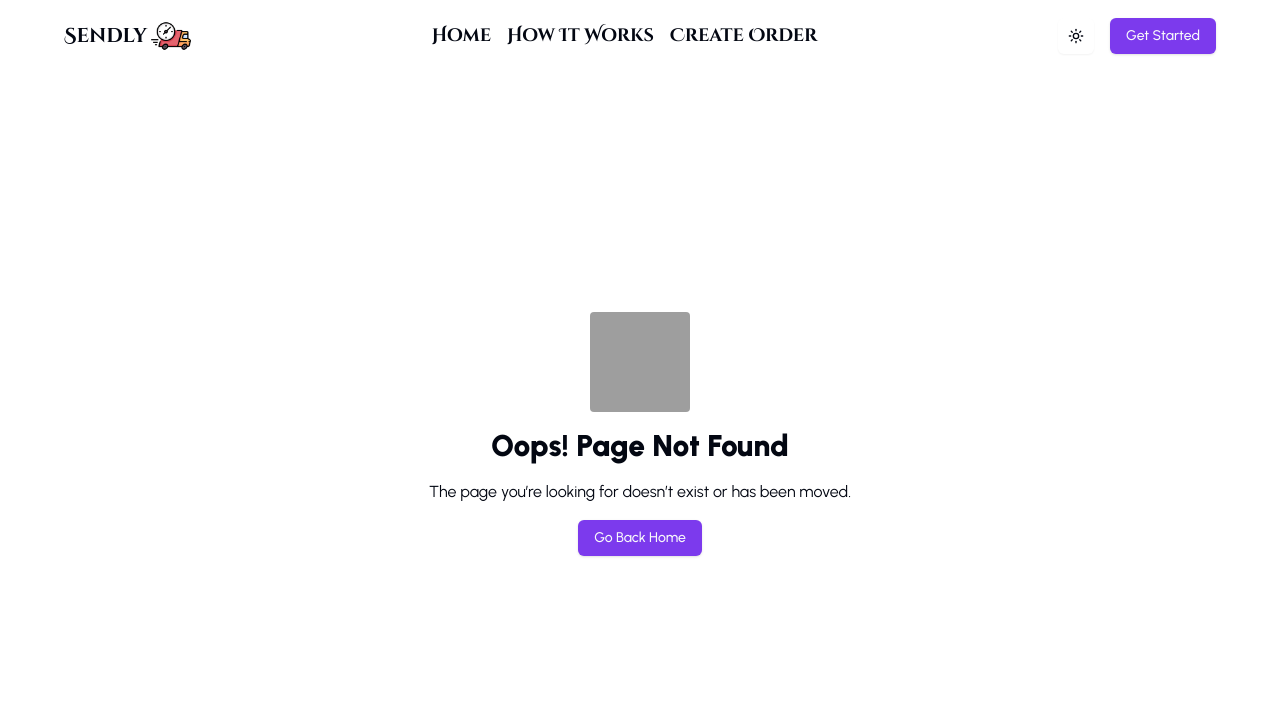
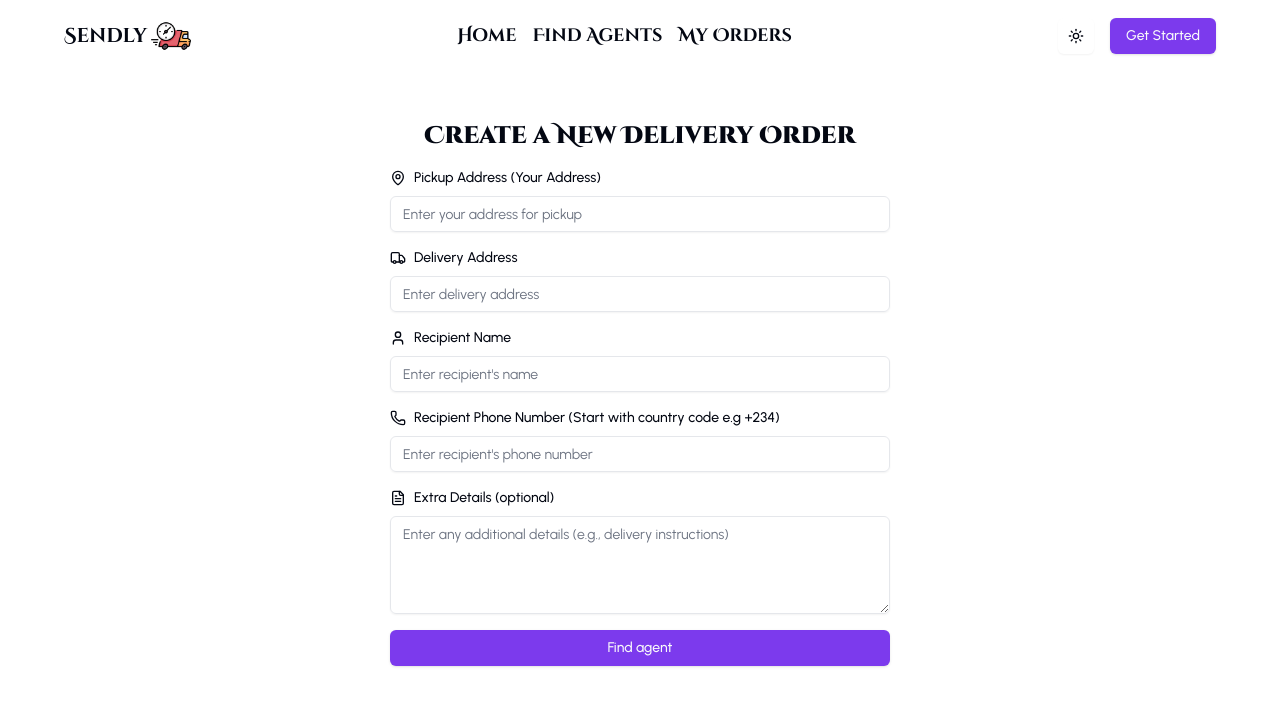
Before and after one commit to clinton401/sendly, a Next.js app: page /find-agents in a window 1280 px wide. Before the commit this address had no page. Shown: the top 706 px of the page. Built offline with nearby package versions, Linux system fonts and the light colour scheme; grey boxes are pictures that could not be loaded.

Commit message:
created a new page to check all your orders

```diff
--- a/app/(protected)/delivery/page.tsx
+++ /dev/null
@@ -1,46 +0,0 @@
-import {FC } from "react";
-import {DeliveryTab} from "@/components/protected/delivery-tab";
-
-import {type Metadata} from "next";
-export const metadata: Metadata = {
-    title: 'Delivery',
-    description: 'Create, track, and manage your deliveries easily. Find the best agents for your goods instantly with Sendly.',
-
-    openGraph: {
-      title: 'Delivery',
-      description: 'Create, track, and manage your deliveries easily. Find the best agents for your goods instantly with Sendly.',
-      url: 'https://sendlyy.vercel.app/delivery',
-      images: [
-        {
-          url: '/delivery.png',
-          width: 1200,
-          height: 627,
-          alt: 'Sendly Delivery',
-        },
-      ],
-      type: 'website',
-    },
-
-    twitter: {
-      card: 'summary_large_image',
-      title: 'Delivery',
-      description: 'Track your orders and find reliable agents for your delivery with Sendly.',
-      images: [
-        {
-          url: '/delivery.png',
-          alt: 'Sendly Delivery',
-        },
-      ],
-    },
-  };
-
-const Deliveries: FC = () => {
-    return <main className="px-hz w-full flex-col flex gap-y-8 pt-[120px] pb-16">
-        {/* <h1 className={`${cinzel.className} text-3xl font-black`}>
-        Delivery Services
-        </h1> */}
-        <DeliveryTab/>
-    </main>
-}
-
-export default Deliveries;
--- /dev/null
+++ b/app/(protected)/find-agents/page.tsx
@@ -0,0 +1,47 @@
+import {FC } from "react";
+import {DeliveryTab} from "@/components/protected/delivery-tab";
+
+import {type Metadata} from "next";
+export const metadata: Metadata = {
+  title: 'Find Agents',
+  description: 'Easily locate trusted delivery agents for your goods with Sendly. Find the best agents instantly and hassle-free.',
+
+  openGraph: {
+    title: 'Find Agents',
+    description: 'Easily locate trusted delivery agents for your goods with Sendly. Find the best agents instantly and hassle-free.',
+    url: 'https://sendlyy.vercel.app/find-agents',
+    images: [
+      {
+        url: '/find-agents.png',
+        width: 1200,
+        height: 627,
+        alt: 'Sendly Find Agents',
+      },
+    ],
+    type: 'website',
+  },
+
+  twitter: {
+    card: 'summary_large_image',
+    title: 'Find Agents',
+    description: 'Find trusted delivery agents for your goods instantly with Sendly.',
+    images: [
+      {
+        url: '/find-agents.png',
+        alt: 'Sendly Find Agents',
+      },
+    ],
+  },
+};
+
+
+const Deliveries: FC = () => {
+    return <main className="px-hz w-full flex-col flex gap-y-8 pt-[120px] pb-16">
+        {/* <h1 className={`${cinzel.className} text-3xl font-black`}>
+        Delivery Services
+        </h1> */}
+        <DeliveryTab/>
+    </main>
+}
+
+export default Deliveries;
--- /dev/null
+++ b/app/(protected)/my-orders/page.tsx
@@ -0,0 +1,44 @@
+import React from "react";
+import { TrackOrder } from "@/components/protected/track-order";
+import {type Metadata} from "next";
+export const metadata: Metadata = {
+    title: 'My Orders',
+    description: 'Manage and track all your orders seamlessly with Sendly. Keep up-to-date with your delivery statuses effortlessly.',
+
+    openGraph: {
+      title: 'My Orders',
+      description: 'Manage and track all your orders seamlessly with Sendly. Keep up-to-date with your delivery statuses effortlessly.',
+      url: 'https://sendlyy.vercel.app/my-orders',
+      images: [
+        {
+          url: '/my-orders.png',
+          width: 1200,
+          height: 627,
+          alt: 'Sendly My Orders',
+        },
+      ],
+      type: 'website',
+    },
+
+    twitter: {
+      card: 'summary_large_image',
+      title: 'My Orders',
+      description: 'Track and manage your orders effortlessly with Sendly.',
+      images: [
+        {
+          url: '/my-orders.png',
+          alt: 'Sendly My Orders',
+        },
+      ],
+    },
+  };
+
+const MyOrderPage = () => {
+  return (
+    <main className="px-hz w-full items-center justify-center flex gap-y-8 pt-[120px] pb-16">
+        <TrackOrder />
+    </main>
+  );
+};
+
+export default MyOrderPage;
--- a/app/layout.tsx
+++ b/app/layout.tsx
@@ -3,7 +3,8 @@ import {Urbanist} from "next/font/google"
 import { ThemeProvider } from "@/components/theme-provider";
 import {Navbar} from "@/components/navbar"
 import "./globals.css";
-import { Toaster } from "@/components/ui/toaster"
+import { Toaster } from "@/components/ui/toaster";
+import { ContextProvider } from "@/components/context-provider";
 const urbanist = Urbanist({ subsets: ["latin"], weight: ["100", "200" ,"300" , "400"  , "500", "600", "700", "800",  "900" ] });
 
 export const metadata: Metadata = {
@@ -58,8 +59,11 @@ export default function RootLayout({
             enableSystem
             disableTransitionOnChange
           ><Toaster/>
+           <ContextProvider>
             <Navbar />
             {children}
+           </ContextProvider>
+
           </ThemeProvider>
       </body>
     </html>
--- a/app/page.tsx
+++ b/app/page.tsx
@@ -72,7 +72,7 @@ const App: FC = () => {
             Experience hassle-free logistics with real-time tracking and
             competitive pricing.
           </p>
-          <Button asChild size="lg" className="w-full md:w-[150px]">
+          <Button asChild size="lg" className="w-full md:w-[200px] py-4">
             <Link href="/register">Get Started</Link>
           </Button>
         </div>
--- /dev/null
+++ b/components/context-provider.tsx
@@ -0,0 +1,54 @@
+"use client"
+import {FC, ReactNode, createContext, Dispatch, SetStateAction, useState, useEffect} from 'react';
+export enum OrderStatus  {
+    PENDING = "PENDING",
+    MATCHED = "MATCHED",
+    CANCELLED = "CANCELLED"
+}
+export type Order = {
+    orderId: number;
+    pickupAddress: string;
+    deliveryAddress: string;
+    recipientName: string;
+    recipientPhone: string;
+    extra?: string;
+    orderStatus: OrderStatus;
+    creationDate: Date;
+    deliveryFee?: number;
+    agentDetails: {
+      name: string;
+      contact: string;
+    };
+  };
+type AppContextType = {
+orders: Order[],
+setOrders: Dispatch<SetStateAction<Order[]>>
+}
+
+export const appContext = createContext<AppContextType>({
+    orders: [],
+    setOrders: () => {},
+})
+export const ContextProvider: FC<{children: ReactNode}> = ({children}) => {
+       const [orders, setOrders] = useState<Order[]>([]);
+       useEffect(() => {
+        const timer = setTimeout(() => {
+          setOrders((prevOrders) =>
+            prevOrders.map((order) =>
+              order.orderStatus === OrderStatus.PENDING
+                ? { ...order, orderStatus: OrderStatus.MATCHED }
+                : order
+            )
+          );
+        }, 10000);
+
+        return () => clearTimeout(timer);
+      }, [orders]);
+       const values ={
+        orders,
+        setOrders
+       }
+  return (
+    <appContext.Provider value={values}>{children}</appContext.Provider>
+  )
+}
--- a/components/images.tsx
+++ b/components/images.tsx
@@ -21,7 +21,7 @@ export const Images: FC<ImagesProps> = ({ url, alt, contain = false, gif = false
         alt={alt}
         placeholder={typeof url === "object" && gif  ? "blur" : "empty"}
         sizes="(max-width: 768px) 100vw, (max-width: 1200px) 50vw, 33vw"
-        className={`w-full h-full ${contain? "object-contain": "object-cover"}  overflow-hidden rounded object-center `}
+        className={`w-full h-full ${contain? "object-contain": "object-cover"}   overflow-hidden rounded object-center `}
         fill={true}
         onLoad={() => setIsLoading(false)}
       />
--- a/components/navbar.tsx
+++ b/components/navbar.tsx
@@ -4,11 +4,11 @@ import logo from "../public/logo.png";
 import Link from "next/link";
 import { Images } from "@/components/images";
 import { cinzel } from "@/lib/fonts";
-import {Button} from "@/components/ui/button";
-import {ModeToggle} from "@/components/mode-toggle";
-import { Divide as Hamburger } from 'hamburger-react';
-import {motion, AnimatePresence} from "motion/react";
-import {hamMenu} from "@/lib/motion";
+import { Button } from "@/components/ui/button";
+import { ModeToggle } from "@/components/mode-toggle";
+import { Divide as Hamburger } from "hamburger-react";
+import { motion, AnimatePresence } from "motion/react";
+import { hamMenu } from "@/lib/motion";
 export const Navbar: FC = () => {
   const [isOpen, setOpen] = useState(false);
   useEffect(() => {
@@ -25,10 +25,9 @@ export const Navbar: FC = () => {
   };
   const links = [
     { name: "Home", url: "/" },
-    { name: "How It Works ", url: "/#howitworks" },
-    // { name: "Testimonials", url: "/#testimonials" },
+    { name: "Find Agents ", url: "/find-agents" },
 
-    { name: "Create Order", url: "/delivery" },
+    { name: "My Orders", url: "/my-orders" },
   ];
 
   return (
@@ -47,23 +46,28 @@ export const Navbar: FC = () => {
         </nav>
         <nav className="hidden md:flex ">
           <ul className="flex items-center gap-4">
-            {links.map(link => {
+            {links.map((link) => {
               return (
-                    <li key={link.name}><Link href={link.url} className={`text-lg font-bold ${cinzel.className} hover:text-primary transition-colors ease-in duration-200`}>{link.name}</Link></li>
-                )
+                <li key={link.name}>
+                  <Link
+                    href={link.url}
+                    className={`text-lg font-bold ${cinzel.className} hover:text-primary transition-colors ease-in duration-200`}
+                  >
+                    {link.name}
+                  </Link>
+                </li>
+              );
             })}
           </ul>
         </nav>
         <nav className="hidden md:flex items-center gap-4 ">
-
-        <ModeToggle/>
-            <Button asChild >
+          <ModeToggle />
+          <Button asChild>
             <Link href="/register">Get Started</Link>
           </Button>
         </nav>
         <nav className="flex md:hidden items-center gap-4">
-
-        <ModeToggle/>
+          <ModeToggle />
           <Hamburger
             toggled={isOpen}
             toggle={setOpen}
@@ -74,27 +78,36 @@ export const Navbar: FC = () => {
           />
         </nav>
         <AnimatePresence>
-            {isOpen &&  <motion.div variants={hamMenu} initial="hidden" animate="visible" exit="exit" key="hamMenu" className="absolute mobile_ham_menu md:hidden p-4 bg-background  w-full rounded-md border left-0">
+          {isOpen && (
+            <motion.div
+              variants={hamMenu}
+              initial="hidden"
+              animate="visible"
+              exit="exit"
+              key="hamMenu"
+              className="absolute mobile_ham_menu md:hidden p-4 bg-background  w-full rounded-md border left-0"
+            >
               <ul className="w-full text-lg font-semibol flex flex-col  gap-4">
-            {links.map(link => {
-                return <li key={link.name}>
-                    <Link href={link.url} onClick={modalHandler}>{link.name}</Link>
+                {links.map((link) => {
+                  return (
+                    <li key={link.name}>
+                      <Link href={link.url} onClick={modalHandler}>
+                        {link.name}
+                      </Link>
                     </li>
+                  );
                 })}
                 <li className="flex items-center w-full justify-between gap-x-2 gap-y-4 flex-wrap">
-
-            <Button asChild >
+                  <Button asChild>
                     <Link href="/register">Get Started</Link>
                   </Button>
-            <ModeToggle/>
+                  <ModeToggle />
                 </li>
               </ul>
-      </motion.div>}
+            </motion.div>
+          )}
         </AnimatePresence>
-
       </div>
-
-
     </header>
   );
 };
--- a/components/protected/create-delivery.tsx
+++ b/components/protected/create-delivery.tsx
@@ -1,4 +1,4 @@
-import { useState, FC, Dispatch, SetStateAction } from "react";
+import { useState, FC } from "react";
 import { cinzel } from "@/lib/fonts";
 import { MapPin, User, Phone, FileText, Truck } from "lucide-react";
 import { Input } from "@/components/ui/input";
@@ -11,11 +11,9 @@ type InputType = React.ChangeEvent<HTMLInputElement>;
 type TextareaType = React.ChangeEvent<HTMLTextAreaElement>;
 type CreateDeliveryProps = {
   ordersHandler: (details: DeliveryDetailsType) => void;
-  setTab: Dispatch<SetStateAction<"CREATE" | "TRACK">>;
 };
 export const CreateDelivery: FC<CreateDeliveryProps> = ({
   ordersHandler,
-  setTab,
 }) => {
   const [isPending, setIsPending] = useState(false);
   const [deliveryData, setDeliveryData] = useState({
@@ -79,7 +77,6 @@ export const CreateDelivery: FC<CreateDeliveryProps> = ({
         recipientPhone: "",
         extra: "",
       });
-      setTab("TRACK");
       window.scrollTo({
         top: 0,
         behavior: 'smooth',
@@ -179,8 +176,8 @@ export const CreateDelivery: FC<CreateDeliveryProps> = ({
         </div>
         <LoadingButton
           isPending={isPending}
-          message="Submit Order"
-          loadingText="Searching for agents.."
+          message="Find agent"
+          // loadingText="Searching for agents.."
         />
       </form>
     </div>
--- a/components/protected/delivery-tab.tsx
+++ b/components/protected/delivery-tab.tsx
@@ -1,73 +1,33 @@
 "use client";
-import { FC, useState, useEffect } from "react";
-import { Button } from "@/components/ui/button";
+import { FC, useState, useEffect, useContext } from "react";
 import { motion, AnimatePresence } from "motion/react";
-import { Package, Truck } from "lucide-react";
 import { hamMenu } from "@/lib/motion";
-import {CreateDelivery} from "@/components/protected/create-delivery";
-import {TrackOrder} from "@/components/protected/track-order";
-export enum OrderStatus  {
-    PENDING = "PENDING",
-    MATCHED = "MATCHED",
-    CANCELLED = "CANCELLED"
-}
-export type Order = {
-    orderId: number;
-    pickupAddress: string;
-    deliveryAddress: string;
-    recipientName: string;
-    recipientPhone: string;
-    extra?: string;
-    orderStatus: OrderStatus.PENDING | OrderStatus.MATCHED | OrderStatus.CANCELLED;
-    creationDate: Date;
-    deliveryFee?: number;
-    agentDetails: {
-      name: string;
-      contact: string;
-    };
-  };
+import { CreateDelivery } from "@/components/protected/create-delivery";
+import { appContext, OrderStatus } from "@/components/context-provider";
+
 export type DeliveryDetailsType = {
   pickupAddress: string;
   deliveryAddress: string;
   recipientName: string;
   recipientPhone: string;
   extraDetails?: string;
-  }
+};
 
 export const DeliveryTab: FC = () => {
-  const [tab, setTab] = useState<"CREATE" | "TRACK">("CREATE");
-  const [orders, setOrders] = useState<Order[]>([]);
+  const { orders, setOrders } = useContext(appContext);
 
-  const [viewMore, setViewMore] = useState(false)
   const scrollToTop = () => {
     window.scrollTo({
       top: 0,
-        behavior: 'smooth',
+      behavior: "smooth",
     });
-  }
-  const tabHandler = (value: "CREATE" | "TRACK") => {
-    setTab(value);
-    scrollToTop()
   };
+
   useEffect(() => {
-    scrollToTop()
-  }, [])
-  useEffect(() => {
-    const timer = setTimeout(() => {
-      setOrders((prevOrders) =>
-        prevOrders.map((order) =>
-          order.orderStatus === OrderStatus.PENDING
-            ? { ...order, orderStatus: OrderStatus.MATCHED }
-            : order
-        )
-      );
-    }, 10000);
-
-    return () => clearTimeout(timer);
-  }, [orders]);
+    scrollToTop();
+  }, []);
 
   const ordersHandler = (details: DeliveryDetailsType) => {
-
     const newOrder = {
       ...details,
       orderId: orders.length + 1,
@@ -77,62 +37,27 @@ orderStatus: OrderStatus.PENDING,
         name: "Jane Smith",
         contact: "+2348012345678",
       },
-
-
-    }
-    setOrders(prev => {
-        return [
-
-            newOrder,
-            ...prev
-        ]
-    })
-  }
-
+    };
+    setOrders((prev) => {
+      return [newOrder, ...prev];
+    });
+  };
 
   return (
     <div className="w-full flex flex-col  ">
-      <section className="w-full flex items-center justify-center ">
-        <div className="flex items-center flex-wrap text-foreground  gap-1 justify-center p-1 rounded-lg bg-secondary max-w-[400px] w-full">
-          <Button
-            className={`${
-              tab === "CREATE"
-                ? "bg-primary"
-                : "hover:bg-transparent bg-secondary"
-            } transtition-colors duration-300 ease-in items-center delivery_tab_btn p-2 text-sm text-foreground`}
-            onClick={() => tabHandler("CREATE")}
-          >
-            <Package className="mr-1" /> Create Order
-          </Button>
-          <Button
-            className={`${
-              tab === "TRACK"
-                ? "bg-primary"
-                : "hover:bg-transparent bg-secondary"
-            } transtition-colors duration-300 ease-in items-center delivery_tab_btn p-2 text-sm text-foreground`}
-            onClick={() => tabHandler("TRACK")}
-          >
-            <Truck className="mr-1" />
-            Track Order
-          </Button>
-        </div>
-      </section>
       <AnimatePresence>
-        {tab === "CREATE" && (
         <motion.section
           variants={hamMenu}
           initial="hidden"
           animate="visible"
           exit="exit"
           key="create_order"
-            className="w-full flex items-center justify-center mt-8 "
+          className="w-full flex items-center justify-center  "
         >
-            <CreateDelivery ordersHandler={ordersHandler} setTab={setTab}/>
-
+          <CreateDelivery ordersHandler={ordersHandler} />
         </motion.section>
-        )}
       </AnimatePresence>
-      <AnimatePresence>
+      {/* <AnimatePresence>
         {tab === "TRACK" && (
           <motion.section
             variants={hamMenu}
@@ -146,7 +71,7 @@ orderStatus: OrderStatus.PENDING,
             <TrackOrder orders={orders} setOrders={setOrders} viewMore={viewMore} setViewMore={setViewMore}/>
           </motion.section>
         )}
-      </AnimatePresence>
+      </AnimatePresence> */}
     </div>
   );
 };
--- a/components/protected/track-order.tsx
+++ b/components/protected/track-order.tsx
@@ -1,4 +1,5 @@
-import { FC, Dispatch, SetStateAction, useState } from "react";
+"use client"
+import { FC,  useState, useContext } from "react";
 import { Button } from "@/components/ui/button";
 import {
   Card,
@@ -7,20 +8,16 @@ import {
   CardHeader,
   CardTitle,
 } from "@/components/ui/card";
-import { type Order } from "@/components/protected/delivery-tab";
+import { appContext, type Order, OrderStatus } from "@/components/context-provider";
 import { cinzel } from "@/lib/fonts";
-import { OrderStatus } from "@/components/protected/delivery-tab";
 import { Loader, Check, X } from "lucide-react";
 import createToast from "@/hooks/create-toast";
-type TrackOrderProps = {
-  orders: Order[];
-  setOrders: Dispatch<SetStateAction<Order[]>>;
-  setViewMore: Dispatch<SetStateAction<boolean>>;
-  viewMore: boolean
-};
-export const TrackOrder: FC<TrackOrderProps> = ({ orders, setOrders, viewMore, setViewMore }) => {
+
+export const TrackOrder: FC = () => {
     const [isPending, setIsPending] = useState(false);
+    const [viewMore, setViewMore] =useState(false)
     const [isDeletePending, setIsDeletePending] = useState(false);
+    const {orders, setOrders} = useContext(appContext)
     const {createError, createSimple} = createToast();
 
   const handleViewMore = () => {
@@ -63,7 +60,7 @@ export const TrackOrder: FC<TrackOrderProps> = ({ orders, setOrders, viewMore, s
       <h2
         className={`${cinzel.className} font-black text-xl text-center sm:text-2xl`}
       >
-        Track your orders
+   My orders
       </h2>
       {orders.length < 1 && (
         <h1 className="w-full  text-center text-2xl font-bold ">
@@ -72,7 +69,7 @@ export const TrackOrder: FC<TrackOrderProps> = ({ orders, setOrders, viewMore, s
       )}
       {orders.length > 0 && (
         <div className="flex flex-col gap-4 w-full">
-          {orders.slice(0, 1).map((order) => {
+          {orders.slice(0, 15).map((order) => {
             return (
               <Card key={order.orderId} className="w-full">
                 <CardHeader>
@@ -163,7 +160,7 @@ Searching for Agent
           })}
 
             {orders.length > 1 && viewMore && <>
-                {orders.slice(1).map((order) => {
+                {orders.slice(15).map((order) => {
             return (
               <Card key={order.orderId} className="w-full">
                 <CardHeader>
@@ -252,7 +249,7 @@ Searching for Agent
             );
           })}
             </>}
-            {orders.length > 1 && <div className="w-full flex items-center justify-center ">
+            {orders.length > 15 && <div className="w-full flex items-center justify-center ">
             <Button disabled={isPending} className="w-full" onClick={handleViewMore}>{isPending ? <span className="flex items-center"><Loader className="h-4 w-4 animate-spin mr-2" /> Loading...</span> : <> {viewMore ? "View less" : "View more"}  </>}</Button>
             </div>}
         </div>
```
Also changed, not shown: public/find-agents.png (added), public/my-orders.png (added). Lines whose indentation alone changed are shown as unchanged.
